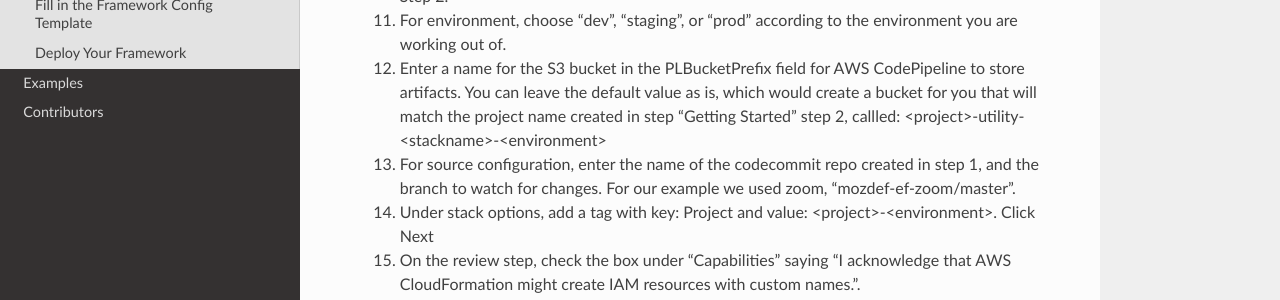
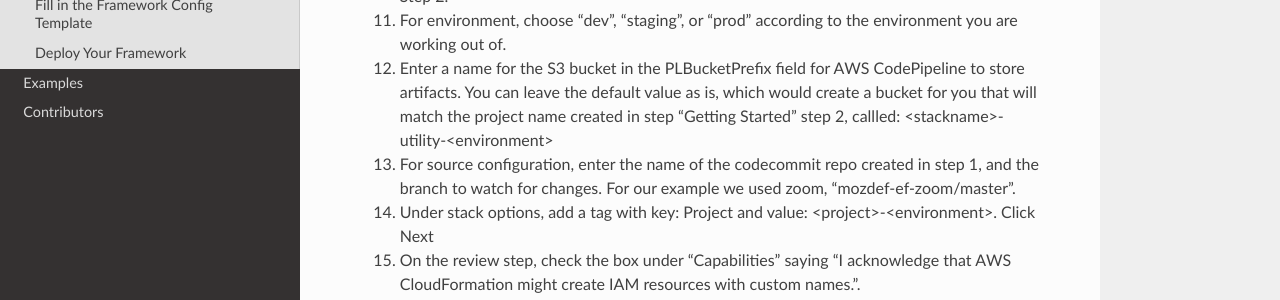
Before and after one commit to mozilla/mozdef-event-framework, a Sphinx documentation site: the page built from docs/source/usage/deployment.rst, in a window 1280 px wide and 900 px high, scrolled down 3008 px. Shown: the part 294-594 px from the top of the window. Built offline with Sphinx 7.4.7 and the Read the Docs theme 2.0.0, drawn with Linux system fonts in a browser that asks for light colours; some of the changed lines change nothing that is shown.

Commit message:
removes project from utility bucket naming convention

```diff
--- a/docs/source/usage/deployment.rst
+++ b/docs/source/usage/deployment.rst
@@ -110,7 +110,7 @@
   9. For stack parameters, enter the values decided in "Getting Started" Step 2.
   10. For service, enter your <service> name that you determined in the "Getting Started" section Step 2.
   11. For environment, choose “dev”, "staging", or "prod" according to the environment you are working out of.
-  12. Enter a name for the S3 bucket in the PLBucketPrefix field for AWS CodePipeline to store artifacts. You can leave the default value as is, which would create a bucket for you that will match the project name created in step "Getting Started" step 2, callled: <project>-utility-<stackname>-<environment>
+  12. Enter a name for the S3 bucket in the PLBucketPrefix field for AWS CodePipeline to store artifacts. You can leave the default value as is, which would create a bucket for you that will match the project name created in step "Getting Started" step 2, callled: <stackname>-utility-<environment>
   13. For source configuration, enter the name of the codecommit repo created in step 1, and the branch to watch for changes. For our example we used zoom, “mozdef-ef-zoom/master”.
   14. Under stack options, add a tag with key: Project and value: <project>-<environment>. Click Next
   15. On the review step, check the box under “Capabilities” saying “I acknowledge that AWS CloudFormation might create IAM resources with custom names.”.
```
